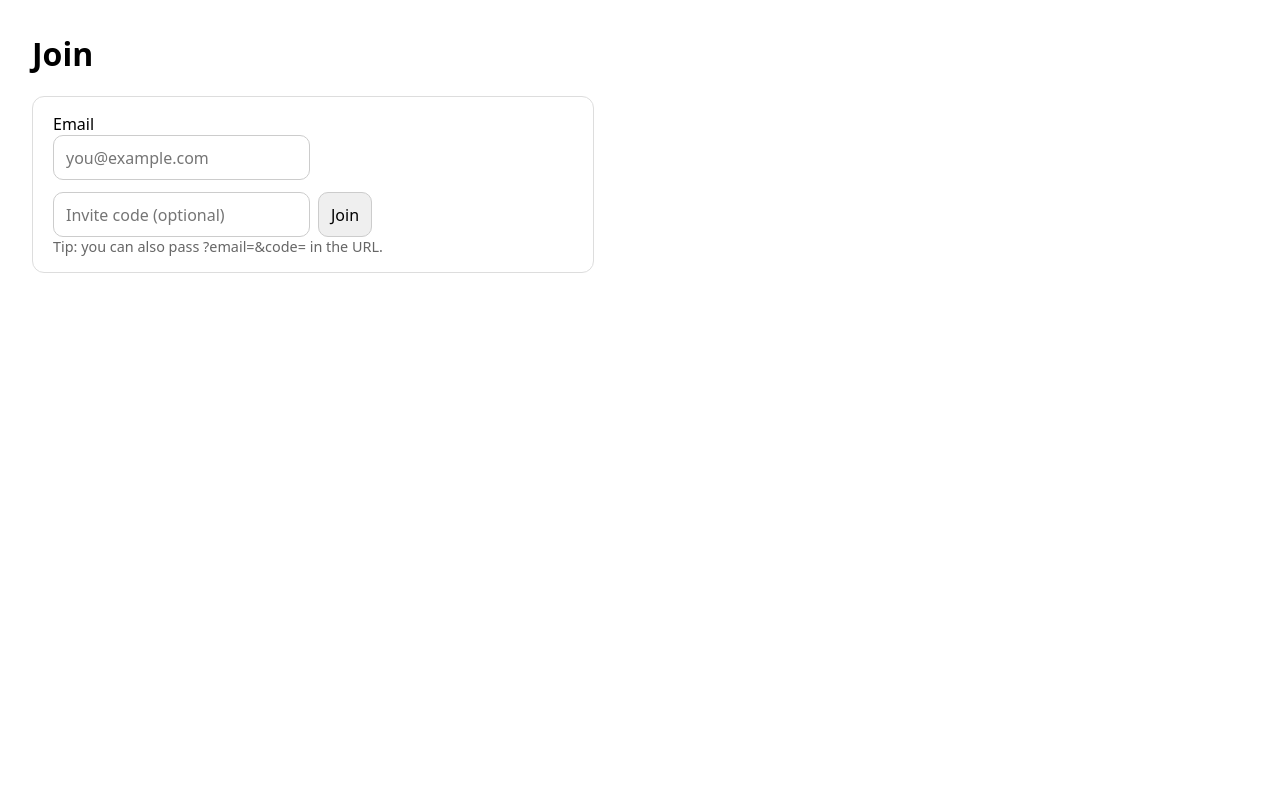
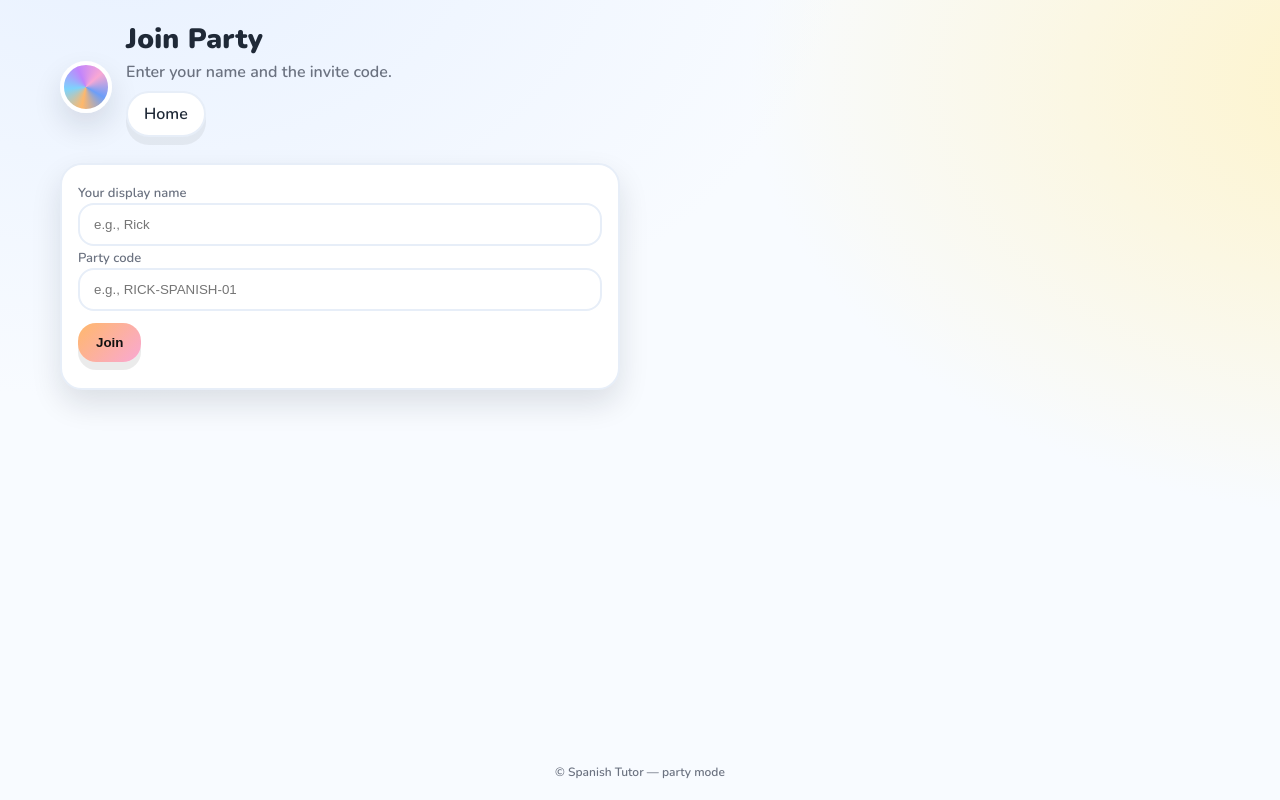
Before and after one commit to barnettrp/spanish-tutor, a website: page join.html in a window 1280 px wide. Drawn offline with nearby package versions, Linux system fonts and the light colour scheme.

Commit message:
Add files via upload

```diff
--- a/join.html
+++ b/join.html
@@ -1,43 +1,29 @@
 <!doctype html>
-<html lang="en">
-<head>
-  <meta charset="utf-8" />
-  <meta name="viewport" content="width=device-width,initial-scale=1" />
-  <title>Join</title>
-  <style>
-    :root { color-scheme: light dark; }
-    body { font-family: system-ui, -apple-system, Segoe UI, Roboto, Arial, sans-serif; margin: 2rem; }
-    .card { max-width: 520px; padding: 1rem 1.25rem; border: 1px solid #ddd; border-radius: 12px; }
-    .row { display: flex; gap: .5rem; margin-top: .75rem; }
-    input, button { font: inherit; padding: .65rem .75rem; border-radius: 10px; border: 1px solid #ccc; }
-    button { cursor: pointer; }
-    .muted { color: #666; font-size: .9rem; }
-    .error { color: #b00020; margin-top: .5rem; }
-    .ok { color: #0a7a34; margin-top: .5rem; }
-    .hidden { display: none; }
-  </style>
-</head>
+<html lang="en"><head><meta charset="utf-8"/><meta name="viewport" content="width=device-width, initial-scale=1"/>
+<title>Join — Spanish Tutor</title>
+<link href="https://fonts.googleapis.com/css2?family=Nunito:wght@600;700;800;900&display=swap" rel="stylesheet">
+<link rel="stylesheet" href="styles.css"></head>
 <body>
-  <h1>Join</h1>
-
-  <div id="app" class="card">
-    <form id="joinForm">
-      <label>
-        Email<br />
-        <input id="email" type="email" placeholder="you@example.com" required />
-      </label>
-      <div class="row">
-        <input id="code" type="text" placeholder="Invite code (optional)" />
-        <button id="joinBtn" type="submit">Join</button>
-      </div>
-      <div class="muted" id="hint">Tip: you can also pass ?email=&code= in the URL.</div>
-      <div id="status" class="muted" aria-live="polite"></div>
-      <div id="err" class="error hidden"></div>
-      <div id="ok" class="ok hidden"></div>
-    </form>
-  </div>
-
-  <!-- IMPORTANT: use type="module" if your JS uses imports/exports -->
-  <script type="module" src="./join.js"></script>
-</body>
-</html>
+<div class="container">
+<header><div class="logo" aria-hidden="true"></div><div><h1>Join Party</h1>
+<div class="sub">Enter your name and the invite code.</div>
+<div class="nav"><a class="pill" href="index.html">Home</a></div>
+</div></header>
+<div class="card" style="max-width:560px;">
+<label class="small">Your display name</label><input id="name" class="input" placeholder="e.g., Rick" />
+<label class="small" style="margin-top:8px;">Party code</label><input id="code" class="input" placeholder="e.g., RICK-SPANISH-01" />
+<div class="row" style="margin-top:12px;"><button id="join" class="btn">Join</button></div>
+<div id="msg" class="small" style="margin-top:10px;"></div></div></div>
+<footer>© Spanish Tutor — party mode</footer>
+<script>
+document.getElementById("join").addEventListener("click", async ()=>{
+  const name = document.getElementById("name").value.trim();
+  const code = document.getElementById("code").value.trim();
+  const msg = document.getElementById("msg");
+  if(!name || !code){ msg.textContent = "Please enter both your name and the party code."; return; }
+  const r = await fetch("/api/join", { method:"POST", headers:{ "Content-Type":"application/json" }, body: JSON.stringify({ name, code }) });
+  const data = await r.json().catch(()=>({}));
+  if(!r.ok){ msg.textContent = data.error || "Could not join."; return; }
+  location.href = "conversation.html";
+});
+</script></body></html>
```
